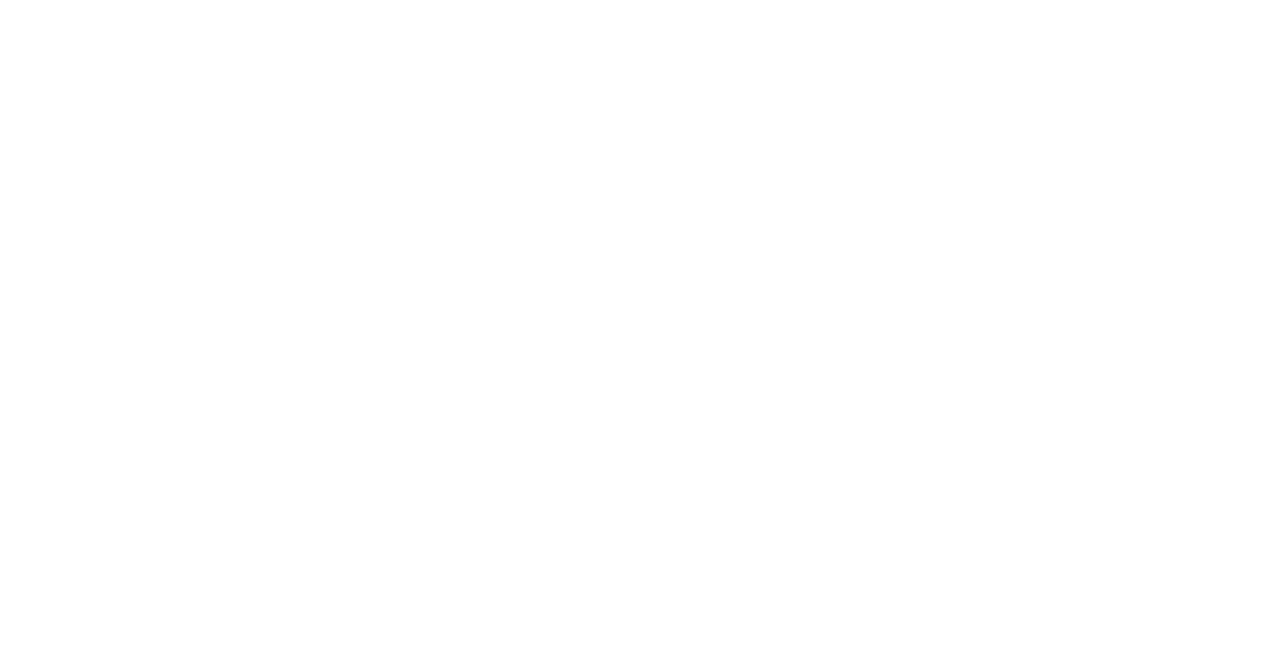
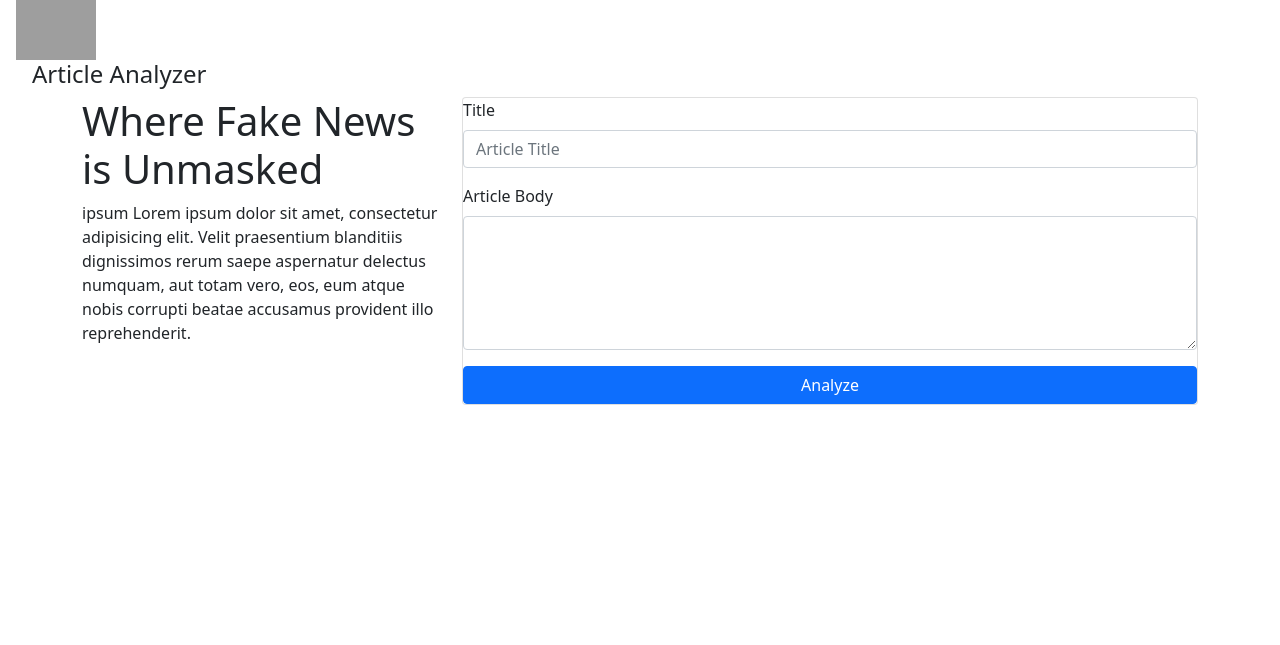
Before and after one commit to kimchikimchi/FakeNewsAnalyzer, a Flask app: page / in a window 1280 px wide. Before the commit the part shown is empty. Shown: the top 645 px of the page. Run offline with Flask 2, Linux system fonts and the light colour scheme; parts of the project's set-up code (start-up, migrations or seed data) failed here and were passed over; some libraries are stand-ins or nearby versions; grey boxes are pictures that could not be loaded.

Commit message:
Add html/structure for SPA

```diff
--- a/app/templates/index.html
+++ b/app/templates/index.html
@@ -5,11 +5,47 @@
     <meta http-equiv="X-UA-Compatible" content="IE=edge">
     <meta name="viewport" content="width=device-width, initial-scale=1.0">
     <link href="https://cdn.jsdelivr.net/npm/bootstrap@5.0.2/dist/css/bootstrap.min.css" rel="stylesheet" integrity="sha384-EVSTQN3/azprG1Anm3QDgpJLIm9Nao0Yz1ztcQTwFspd3yD65VohhpuuCOmLASjC" crossorigin="anonymous">
+    <link rel="stylesheet" href="https://use.fontawesome.com/releases/v5.4.2/css/all.css" integrity="sha384-/rXc/GQVaYpyDdyxK+ecHPVYJSN9bmVFBvjA/9eOB+pb3F2w2N6fc5qB9Ew5yIns" crossorigin="anonymous">
     <link href="./../static/css/styles.css" rel="stylesheet">
     <title>Fake News Analyzer</title>
 </head>
 <body>
-
+  <div class="main">
+    <div class="topnav px-3">
+      <div class="brand-logo"><img src="./../static/images/logo.png" height="60px"></div>
+      <div class="brand-title mx-3">
+        <h4>Article Analyzer</h4>
+      </div>
+    </div>
+    <div class="hero-container">
+      <div class="hero-content-wrapper">
+        <div class="container">
+          <div class="row">
+            <div class="col-4">
+              <h1 class="hero-title">Where Fake News is Unmasked</h1>
+              <div class="subheading">ipsum Lorem ipsum dolor sit amet, consectetur adipisicing elit. Velit praesentium blanditiis dignissimos rerum saepe aspernatur delectus numquam, aut totam vero, eos, eum atque nobis corrupti beatae accusamus provident illo reprehenderit.</div>
+            </div>
+            <div class="col-8">
+              <div class="content-container card">
+                <div>
+                  <div class="form-group pb-3">
+                    <label for="article-title" class="form-label">Title</label>
+                    <input type="text" name="article-title" class="form-control" id="article-title" placeholder="Article Title">
+                  </div>
+                  <div class="form-group pb-3">
+                    <label for="article-body" class="form-label">Article Body</label>
+                    <textarea id="article-body" class="form-control" rows="5"></textarea>
+                  </div>
+                  <button id="btn-analyze" type="button" class="btn btn-primary w-100">Analyze</button>
+                </div>
+              </div>
+            </div>
+          </div>
+        </div>
+      </div>
+      <svg xmlns="http://www.w3.org/2000/svg" fill="none" preserveAspectRatio="none" viewBox="0 0 1680 40" class="position-absolute" style="bottom: -1px;"><path d="M0 40h1680V30S1340 0 840 0 0 30 0 30z" fill="#fff"></path></svg>
+    </div>
+  </div>
     <!-- Scripts -->
     <script src="https://code.jquery.com/jquery-3.6.0.min.js"></script>
     <script src="https://cdn.jsdelivr.net/npm/bootstrap@5.0.2/dist/js/bootstrap.bundle.min.js" integrity="sha384-MrcW6ZMFYlzcLA8Nl+NtUVF0sA7MsXsP1UyJoMp4YLEuNSfAP+JcXn/tWtIaxVXM" crossorigin="anonymous"></script>
```
